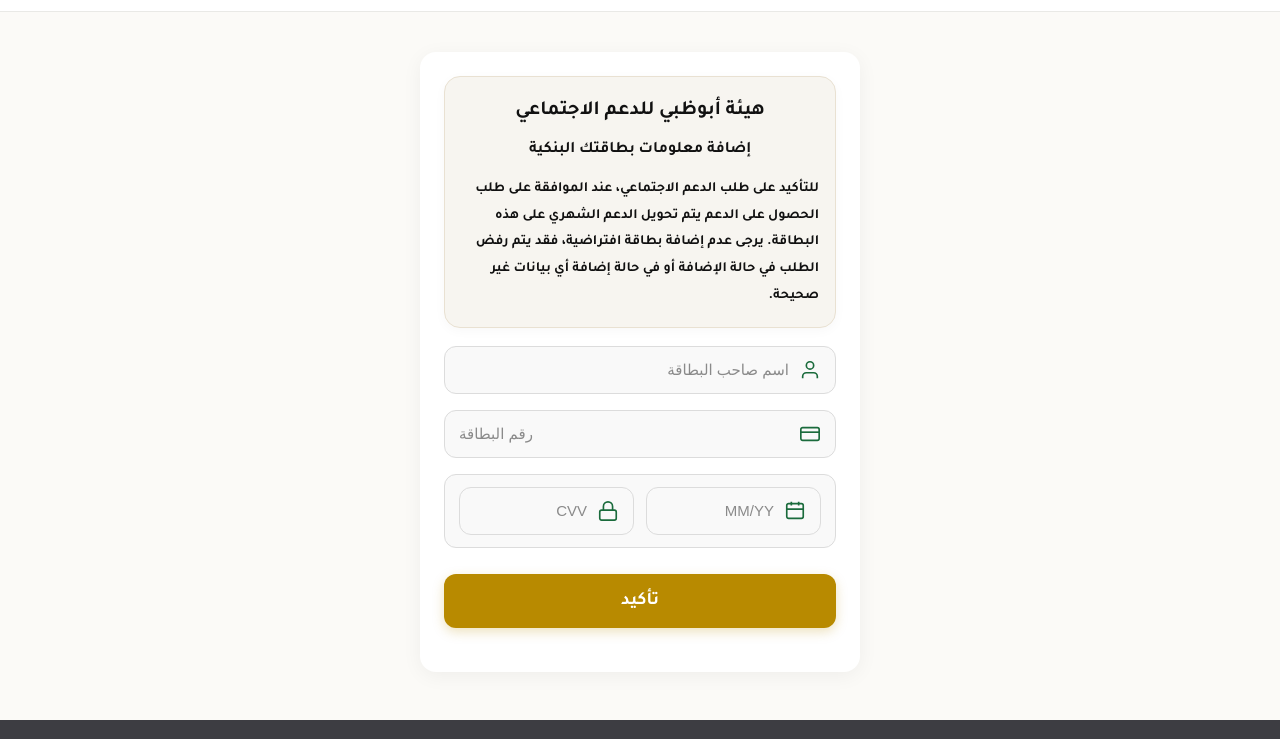
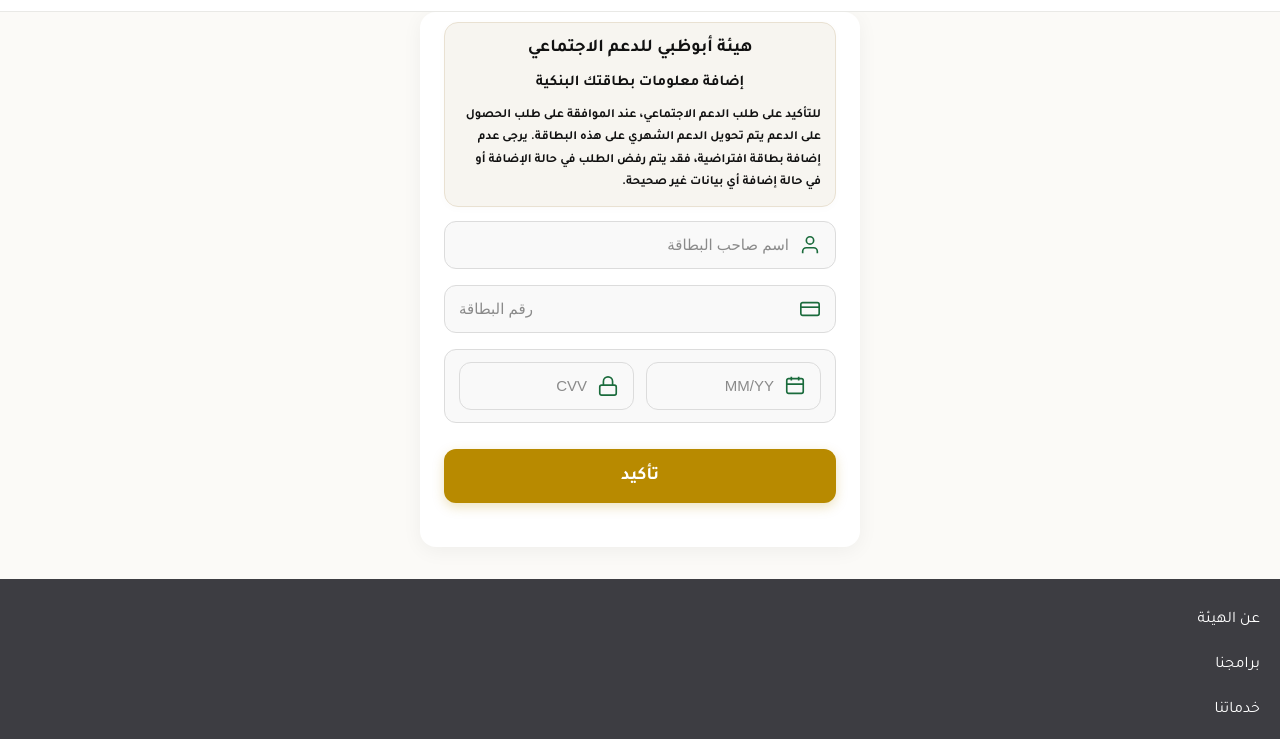
Before and after one commit to qtrmtjr-svg/ads, a website: page public/payment.html in a window 1280 px wide. Shown: the part 51-790 px from the top of the page. Drawn offline with Linux system fonts and the light colour scheme; no server answers.

Commit message:
Tighten payment layout

```diff
--- a/public/payment.html
+++ b/public/payment.html
@@ -112,8 +112,8 @@
     flex: 1;
     display: flex;
     justify-content: center;
-    align-items: center;
-    padding: 40px 16px;
+    align-items: flex-start;
+    padding: 0 16px 24px;
     background-color: #FBFAF7;
   }
   .screen{
@@ -122,7 +122,7 @@
     min-height:auto;
     display:flex;
     flex-direction:column;
-    padding:24px;
+    padding: 10px 24px 24px;
     position:relative;
     background:var(--card-bg);
     border-radius:16px;
@@ -132,7 +132,7 @@
     .screen {
       box-shadow: none;
       border-radius: 0;
-      padding: 16px 20px 0 20px;
+      padding: 8px 20px 0 20px;
     }
   }
   .logo-wrap{
@@ -157,31 +157,31 @@
   .info-card {
     background: #f7f5f0;
     border: 1px solid #e9e1d2;
-    border-radius: 16px;
-    padding: 18px 16px;
-    margin-bottom: 18px;
-    box-shadow: 0 3px 12px rgba(17, 20, 18, 0.03);
+    border-radius: 14px;
+    padding: 12px 14px;
+    margin-bottom: 14px;
+    box-shadow: 0 2px 8px rgba(17, 20, 18, 0.02);
   }
   .info-card .card-title {
     color: #111111;
-    font-size: 20px;
-    line-height: 1.6;
+    font-size: 18px;
+    line-height: 1.5;
     font-weight: 800;
     text-align: center;
-    margin: 0 0 10px;
+    margin: 0 0 8px;
   }
   .info-card .card-subtitle {
     color: #111111;
-    font-size: 16px;
+    font-size: 15px;
     font-weight: 800;
-    margin: 0 0 12px;
+    margin: 0 0 8px;
     text-align: center;
   }
   .info-card .card-text {
     color: #111111;
-    font-size: 14px;
+    font-size: 12.5px;
     font-weight: 700;
-    line-height: 1.9;
+    line-height: 1.8;
     margin: 0;
     text-align: right;
   }
```
